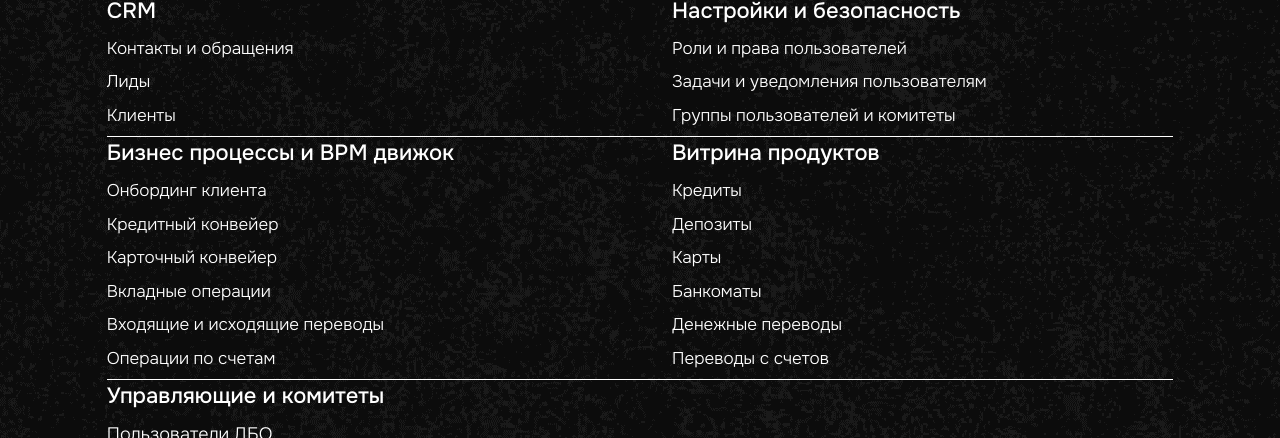
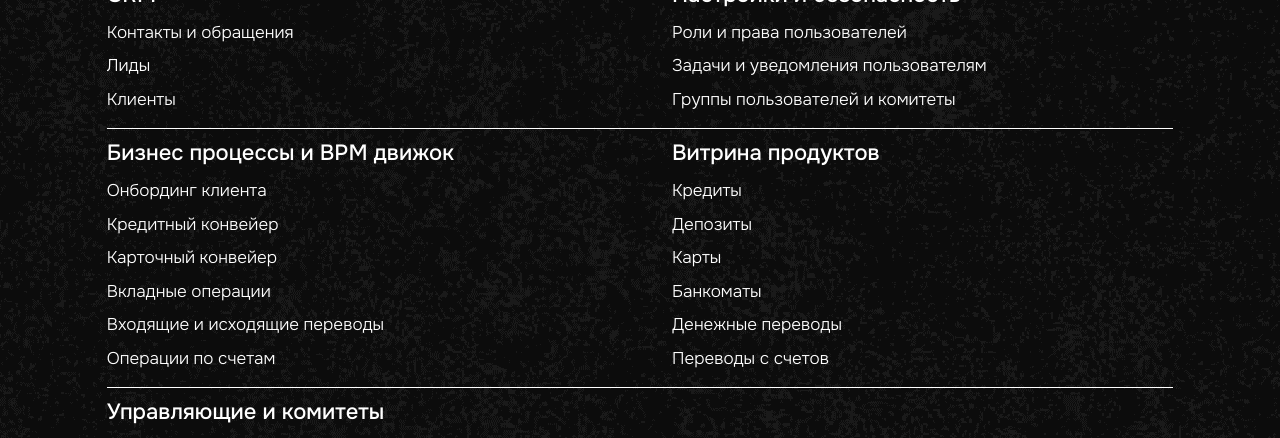
Before and after one commit to IslomYusupov1/Tune-site, a React (Vite) app: page / in a window 1280 px wide. Shown: the part 5760-6198 px from the top of the page. Built offline with nearby package versions, Linux system fonts and the light colour scheme.

Commit message:
first commit

```diff
--- a/src/pages/mobile/SolutionsMobile.tsx
+++ b/src/pages/mobile/SolutionsMobile.tsx
@@ -34,7 +34,7 @@ function SolutionsMobile() {
                         </div>
                     </div>
                     <motion.div animate={{width: "100%"}} initial={{width: 0}} transition={{duration: 1, delay: 1.2}}
-                                className="border-b border-white w-full 2xl:my-5"/>
+                                className="border-b border-white w-full 2xl:my-5 lg:my-2"/>
                     <div className="flex justify-between gap-16 ">
                         <div className="w-full flex flex-col gap-1">
                             <h3 className="xl:text-[22px] 2xl:text-[32px] lg:text-[14px] font-medium 2xl:mb-3 xl:mb-1">{translate("TITLE_SOLUTIONS_PAGE_LIST_TITLE1_3")}</h3>
@@ -56,7 +56,7 @@ function SolutionsMobile() {
                         </div>
                     </div>
                     <motion.div animate={{width: "100%"}} initial={{width: 0}} transition={{duration: 1, delay: 1.5}}
-                                className="border-b border-white 2xl:my-5 "/>
+                                className="border-b border-white 2xl:my-5 lg:my-2 "/>
                     <div className="flex justify-between">
                         <div className="w-full flex flex-col gap-1">
                             <h3 className="xl:text-[22px] 2xl:text-[32px] lg:text-[14px] font-medium 2xl:mb-3 xl:mb-1">{translate("TITLE_SOLUTIONS_PAGE_LIST_TITLE1_5")}</h3>
```
